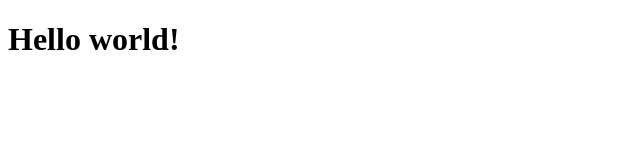
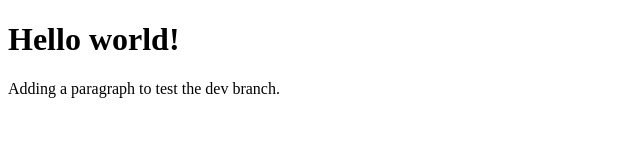
Before and after one commit to daidensacha/wbs-tute-git, a plain HTML site: page index.html in a window 1280 px wide. Shown: the whole page, without its empty margins (0-640 px from the left). Drawn offline with Linux system fonts and the light colour scheme.

Commit message:
add paragraph to dev-branch html file

```diff
--- a/index.html
+++ b/index.html
@@ -10,6 +10,7 @@
 
 <body>
   <h1>Hello world!</h1>
+  <p>Adding a paragraph to test the dev branch.</p>
 
 </body>
 
```
